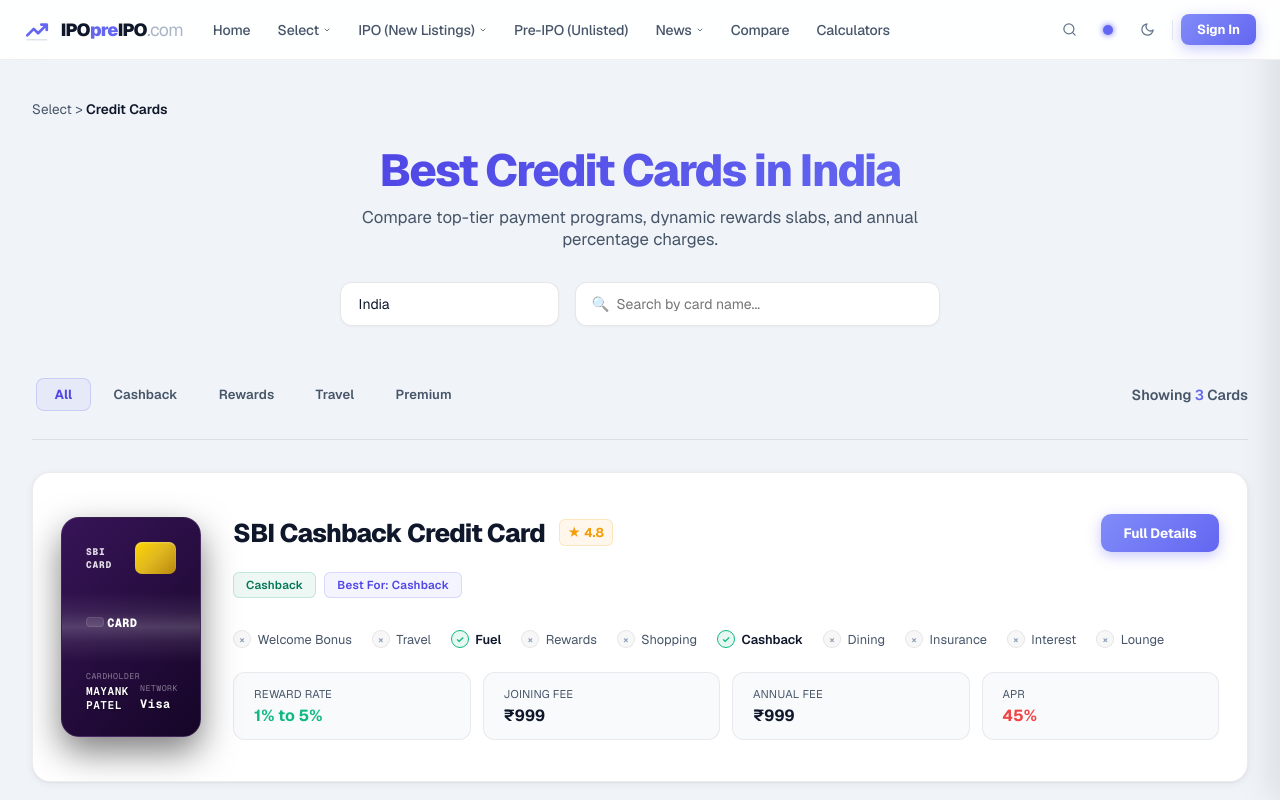
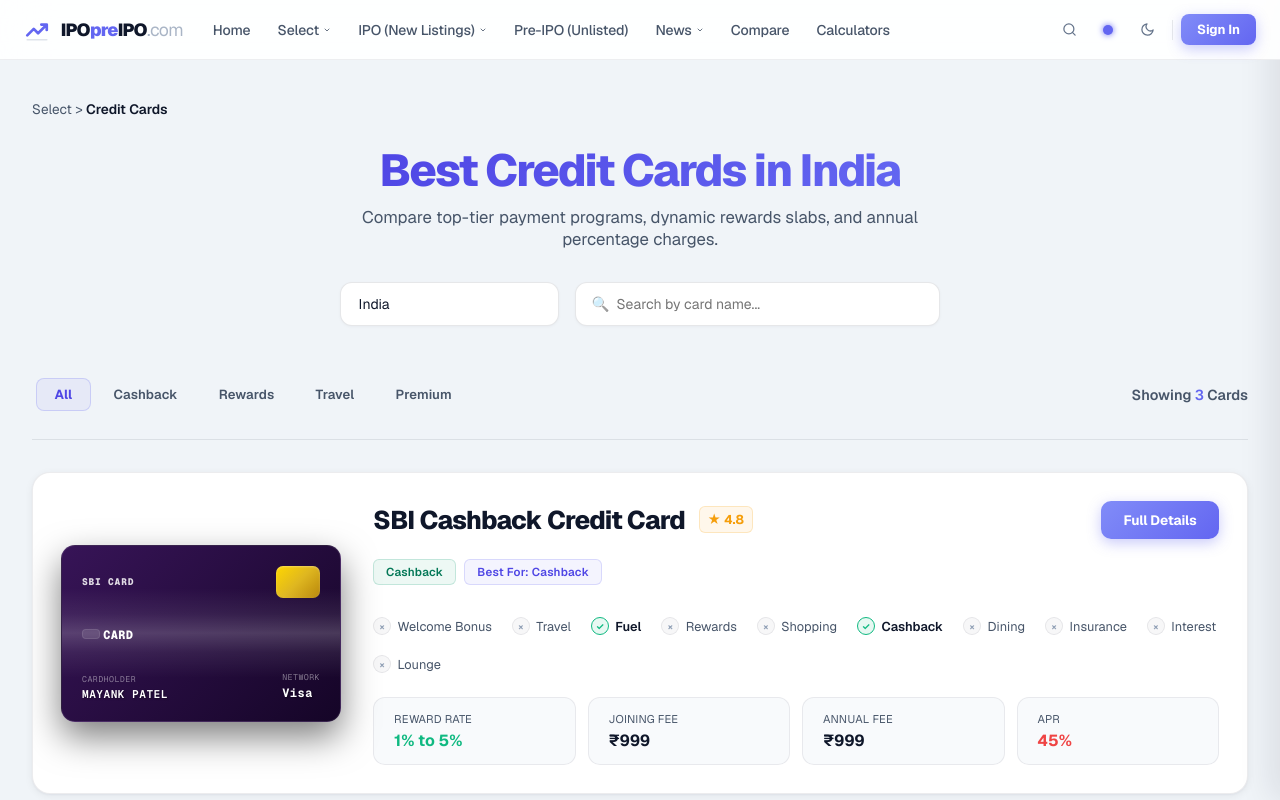
Before and after one commit to Gupta-Developer/ipopreipo, a Next.js app: page /1/credit-card in a window 1280 px wide. Shown: the top 800 px of the page. Built offline with nearby package versions, Linux system fonts and the light colour scheme.

Commit message:
Fix credit card mockup stretching using aspect-ratio and custom column width

```diff
--- a/src/app/[country]/credit-card/page.tsx
+++ b/src/app/[country]/credit-card/page.tsx
@@ -133,7 +133,7 @@
           return (
             <div
               key={card.slug}
-              className="premium-row-card"
+              className="premium-row-card premium-row-card-credit"
             >
               {/* Left Column: Styled 3D Realistic Credit Card */}
               <div className="card-mockup-wrapper">
--- a/src/app/globals.css
+++ b/src/app/globals.css
@@ -756,10 +756,12 @@
 }
 
 .credit-card-mockup {
-  width: 360px;
-  height: 220px;
-  border-radius: 18px;
-  padding: 1.5rem;
+  width: 100%;
+  max-width: 280px;
+  aspect-ratio: 1.58 / 1;
+  height: auto;
+  border-radius: 14px;
+  padding: 1.25rem;
   display: flex;
   flex-direction: column;
   justify-content: space-between;
@@ -772,6 +774,17 @@
   transform-style: preserve-3d;
   box-shadow: 0 30px 60px rgba(0, 0, 0, 0.6), 0 0 0 1px rgba(255,255,255,0.04) inset;
 }
+
+.premium-row-card-credit {
+  grid-template-columns: 280px 1fr;
+}
+
+@media (max-width: 768px) {
+  .premium-row-card-credit {
+    grid-template-columns: 1fr;
+  }
+}
+
 
 .credit-card-mockup::before {
   content: "";
```
